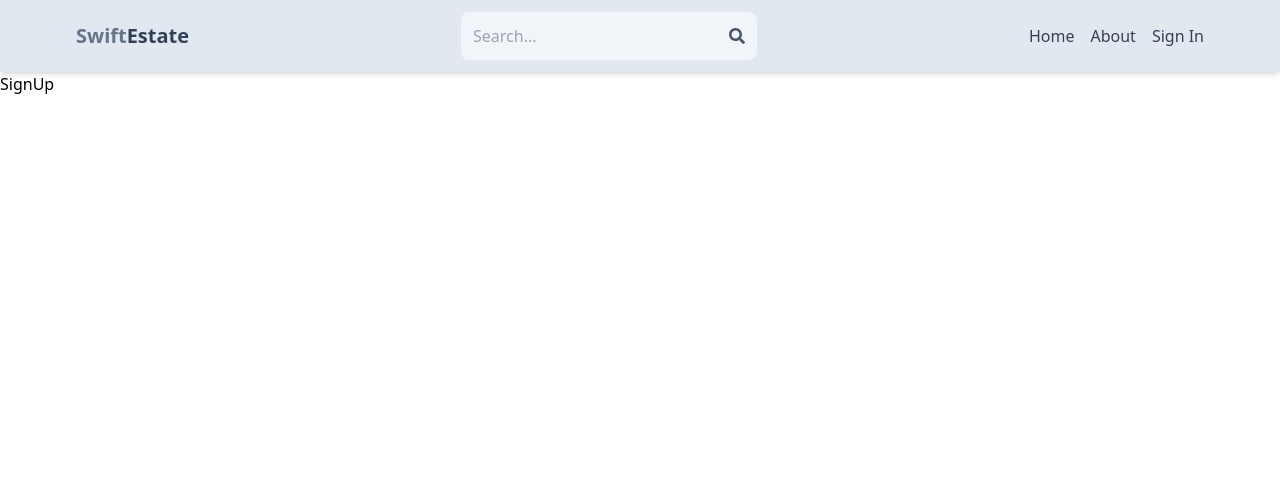
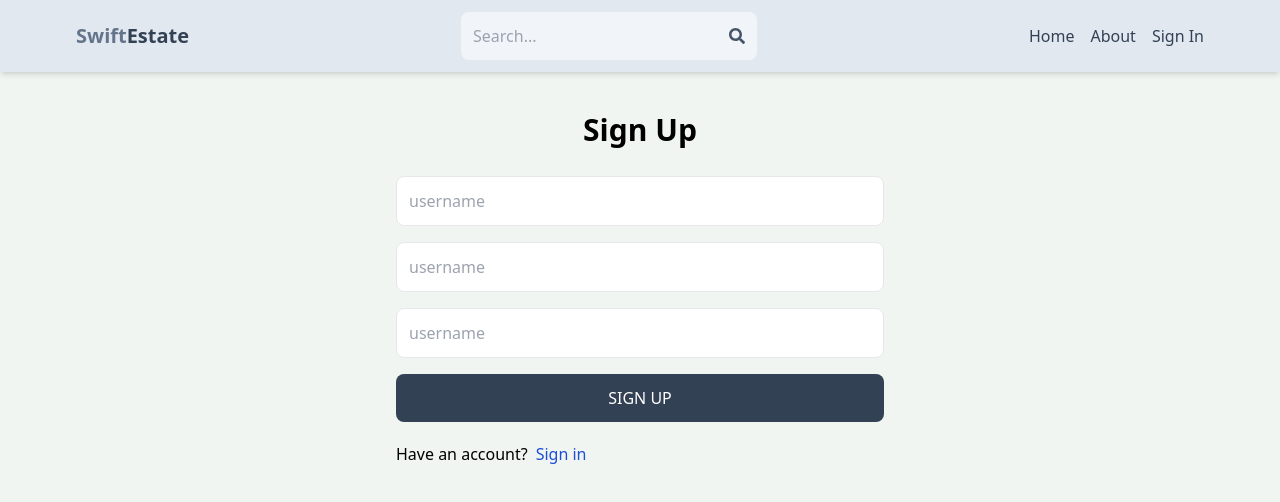
Before and after one commit to mohamed-tsx/Mern-Estate, a React (Vite) app in the folder Client/: page /sign-up in a window 1280 px wide. Shown: the top 502 px of the page. Built offline with nearby package versions, Linux system fonts and the light colour scheme.

Commit message:
Complete signup page ui

```diff
--- a/Client/src/Pages/SignUp.jsx
+++ b/Client/src/Pages/SignUp.jsx
@@ -1,7 +1,39 @@
-import React from "react";
-
+import { Link } from "react-router-dom";
 const SignUp = () => {
-  return <div>SignUp</div>;
+  return (
+    <div className="p-3 max-w-lg mx-auto">
+      <h1 className="text-3xl font-semibold text-center my-7">Sign Up</h1>
+      <form className="flex flex-col gap-4">
+        <input
+          type="text"
+          id="username"
+          placeholder="username"
+          className="border rounded-lg p-3"
+        />
+        <input
+          type="email"
+          id="email"
+          placeholder="username"
+          className="border rounded-lg p-3"
+        />
+        <input
+          type="password"
+          id="password"
+          placeholder="username"
+          className="border rounded-lg p-3"
+        />
+        <button className="bg-slate-700 text-white p-3 rounded-lg uppercase hover:opacity-95 disabled:opacity-80">
+          Sign Up
+        </button>
+      </form>
+      <div className="flex mt-5 gap-2">
+        <p>Have an account? </p>
+        <Link to={"/sign-in"}>
+          <span className="text-blue-700">Sign in</span>
+        </Link>
+      </div>
+    </div>
+  );
 };
 
 export default SignUp;
--- a/Client/src/index.css
+++ b/Client/src/index.css
@@ -1,3 +1,7 @@
 @tailwind base;
 @tailwind components;
 @tailwind utilities;
+
+body {
+  background-color: rgb(241, 245, 241);
+}
```
